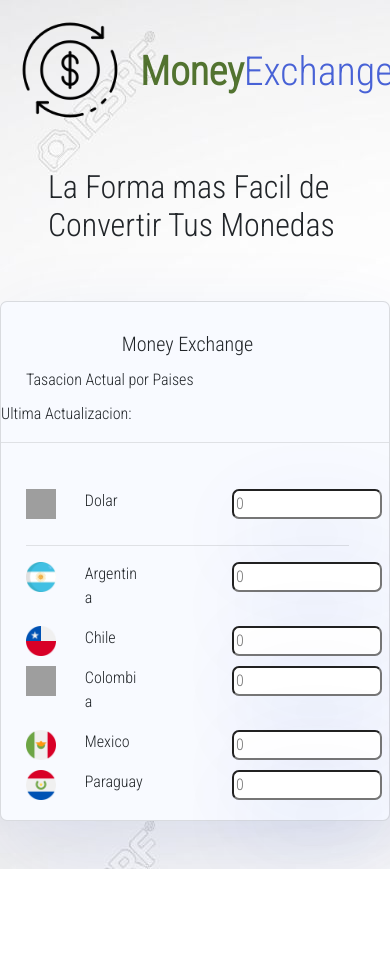
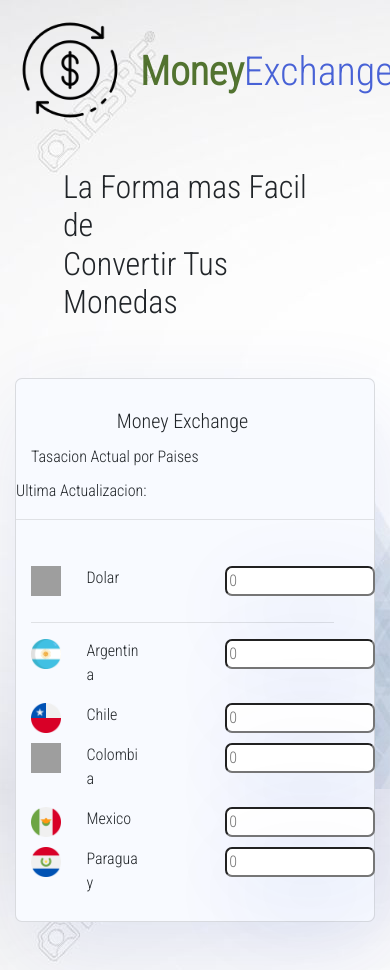
Before and after one commit to stonel9687/moneyexchange, a React app: page / in a window 390 px wide. Before the commit the page ends 869 px from the top, so only its background shows below. Built offline with nearby package versions, Linux system fonts and the light colour scheme; no server answers; grey boxes are pictures that could not be loaded.

Commit message:
feat fix mobile view

```diff
--- a/src/modules/home/component/moneyexchange.js
+++ b/src/modules/home/component/moneyexchange.js
@@ -24,7 +24,7 @@ const MoneyExchange = (props) => {
   } = props
 
   return (
-    <div className='row mb-5'>
+    <div className='row mb-5 mx-auto'>
       <div className='col-lg-6 col-md-6 col-sm-12 col-12'>
         <div className='p-5'>
           <h2 className='text-align-center'>
--- a/src/styles/index.css
+++ b/src/styles/index.css
@@ -35,7 +35,7 @@ code {
 
 .div-money {
   margin: 10px 10px 10px 10px;
-  padding: 20px 30px 0 15px;
+  padding: 20px 30px 0 5px;
 }
 
 .input-change {
```
